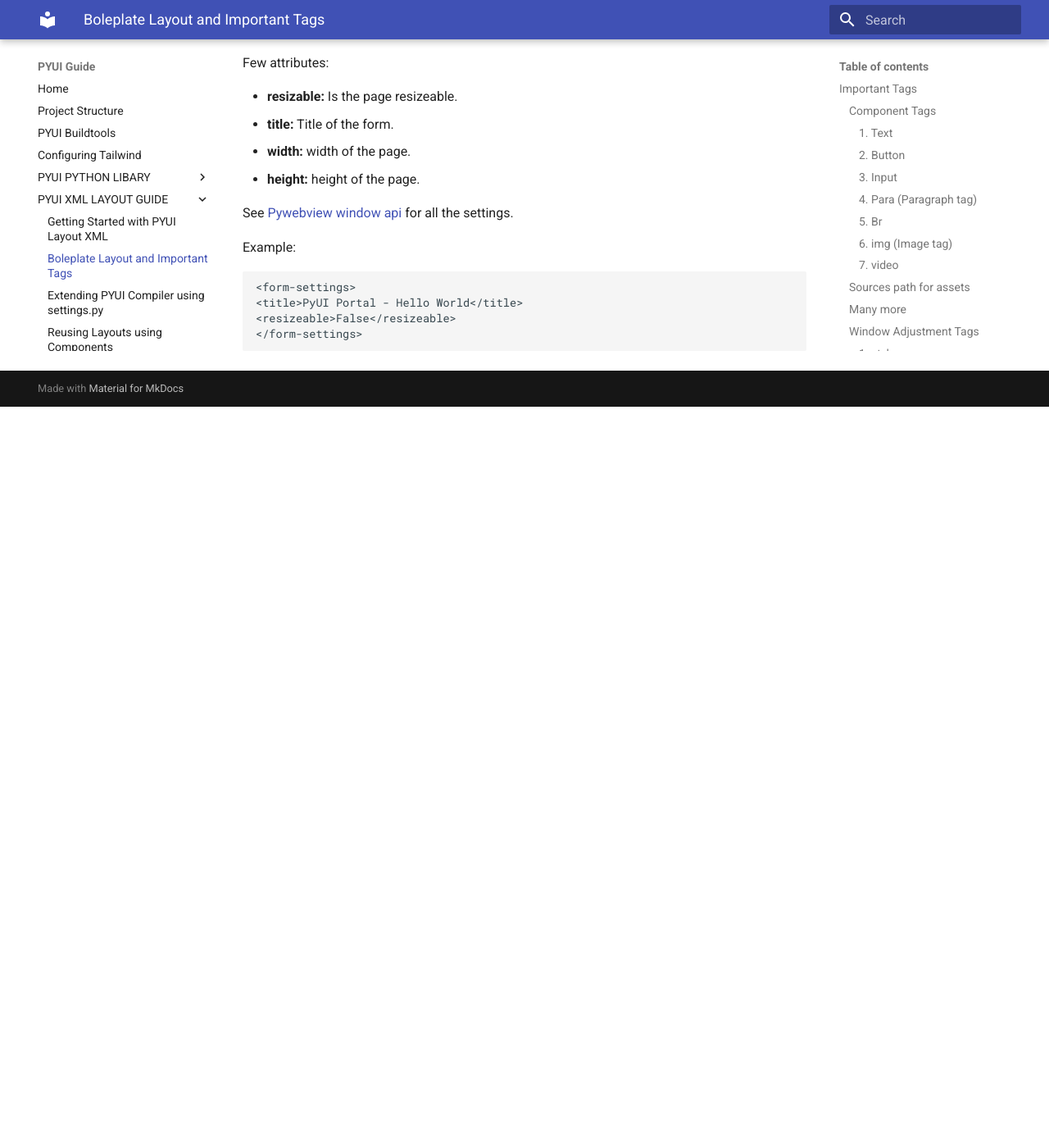
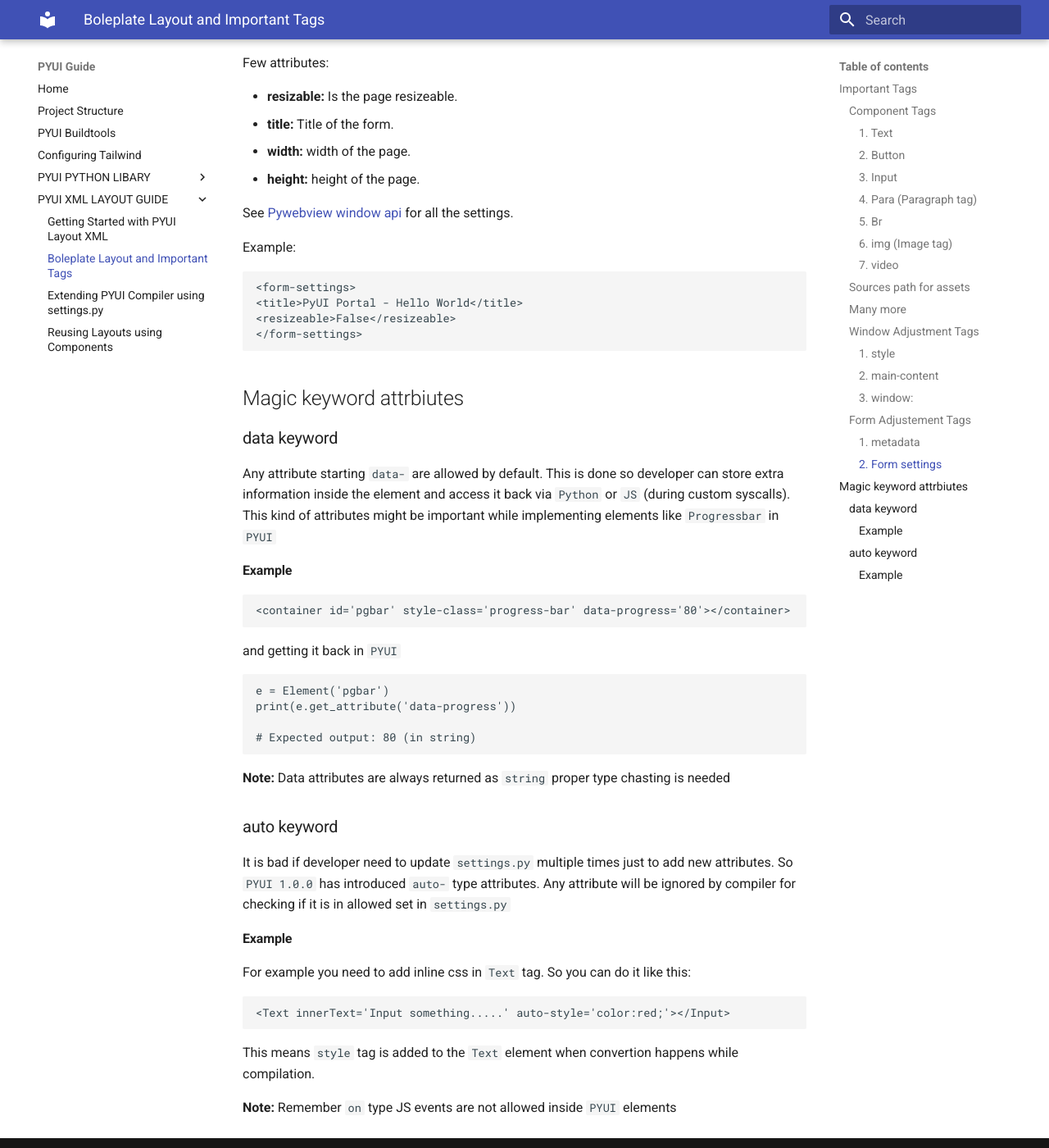
Before and after one commit to akalabayapal/PYUI-docs, an MkDocs documentation site: the page built from docs/PYUI XML LAYOUT GUIDE/02_important_tags.md, in a window 1280 px wide and 1400 px high, scrolled down 5506 px. Shown: the whole window at 82% size. Built offline with MkDocs 1.6.1 and Material for MkDocs 9.7.7, drawn with Linux system fonts in a browser that asks for light colours; before the commit the page ends 6002 px from its top, so only the background shows below that.

Commit message:
Added the Hooks and Pipeline Page Added the Magic keyword attributes

```diff
--- a/docs/PYUI XML LAYOUT GUIDE/02_important_tags.md
+++ b/docs/PYUI XML LAYOUT GUIDE/02_important_tags.md
@@ -146,7 +146,7 @@ Notable additions:
 3. `h1`,`h2`,`h3`,`h4`,`label` tags are also added.
 
 
-**Very less tags compatitable? Wait you can very easily extend tags to support more html tags.Refer:** [Extending Tags for PYUI](#)
+**Very less tags compatitable? Wait you can very easily extend tags to support more html tags.Refer:** [Extending Tags for PYUI](/PYUI%20XML%20LAYOUT%20GUIDE/03_extending_PYUI_compiler/)
 
 
 ### Window Adjustment Tags
@@ -233,3 +233,36 @@ Example:
     <title>PyUI Portal - Hello World</title>
     <resizeable>False</resizeable>
     </form-settings>
+
+## Magic keyword attrbiutes
+
+### data keyword
+
+Any attribute starting `data-` are allowed by default. This is done so developer can store extra information inside the element and access it back via `Python` or `JS` (during custom syscalls). This kind of attributes might be important while implementing elements like `Progressbar` in `PYUI`
+
+#### Example
+
+    <container id='pgbar' style-class='progress-bar' data-progress='80'></container>
+
+and getting it back in `PYUI`
+
+    e = Element('pgbar')
+    print(e.get_attribute('data-progress'))
+
+    # Expected output: 80 (in string)
+
+**Note:** Data attributes are always returned as `string` proper type chasting is needed
+
+### auto keyword
+
+It is bad if developer need to update `settings.py` multiple times just to add new attributes. So `PYUI 1.0.0` has introduced `auto-` type attributes. Any attribute will be ignored by compiler for checking if it is in allowed set in `settings.py`
+
+
+#### Example
+For example you need to add inline css  in `Text` tag. So you can do it like this:
+
+    <Text innerText='Input something.....' auto-style='color:red;'></Input>
+
+This means `style` tag is added to the `Text` element when convertion happens while compilation.
+
+**Note:** Remember `on` type JS events are not allowed inside `PYUI` elements
```
Also changed, not shown: docs/PYUI PYTHON LIBARY/3_events_and_callbacks.md (+8 -8 lines), docs/PYUI PYTHON LIBARY/4_hooks_and_pipelines.md (added, +161 -0 lines), docs/PYUI XML LAYOUT GUIDE/03_extending_PYUI_compiler.md (renamed from docs/PYUI XML LAYOUT GUIDE/03_etendeding_PYUI_compiler.md).
